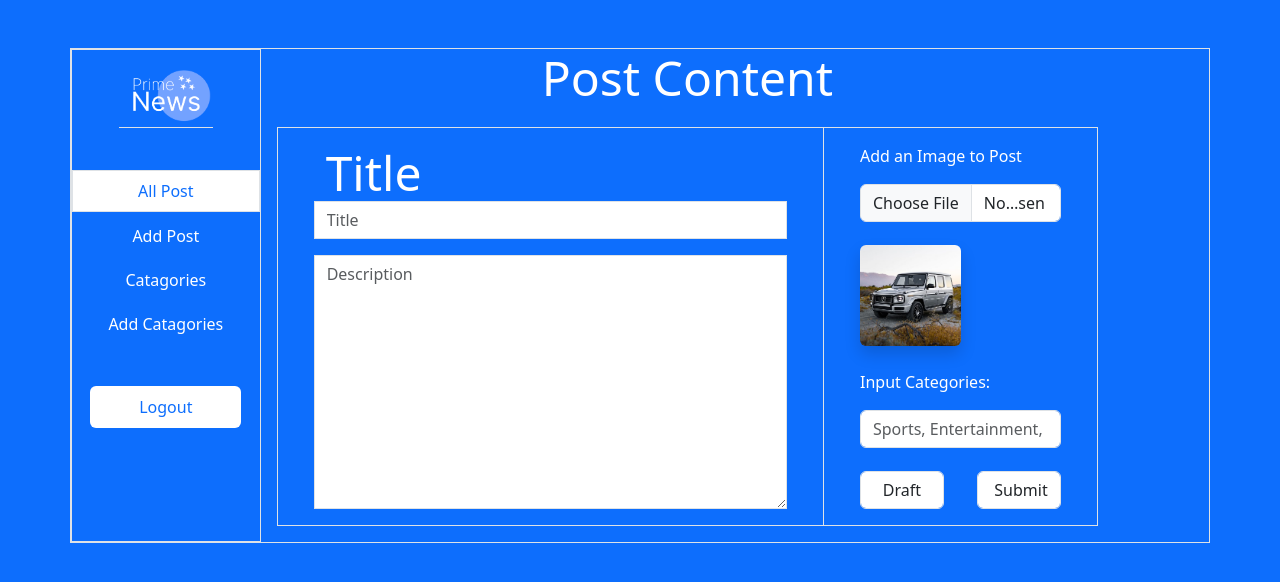
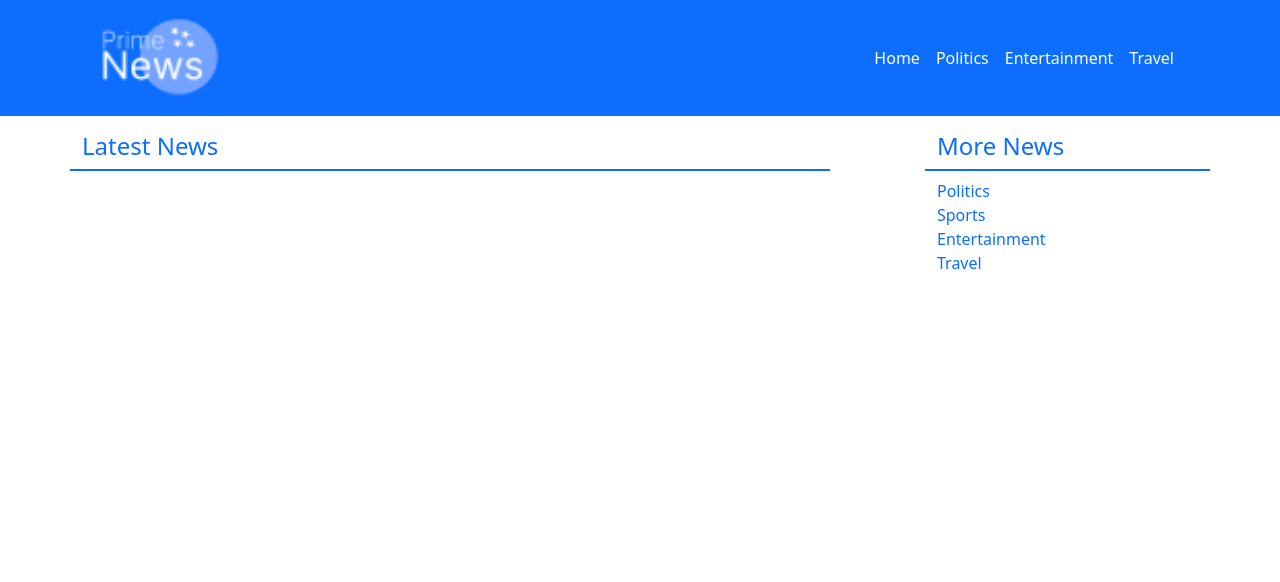
Before and after one commit to chinedugabriel/Blog-Post, a PHP site: page / in a window 1280 px wide. Shown: the top 582 px of the page. Run offline with PHP 8.4, Linux system fonts and the light colour scheme.

Commit message:
fix: made the navbar responsive, replaced the logo image and created menu files which would be imported in other file

```diff
--- /dev/null
+++ b/include/user_menu.inc.php
@@ -0,0 +1,54 @@
+    <!-- menu Starts here -->
+    <nav class="navbar navbar-expand-md bg-primary ">
+  <div class="container">
+    <a class="navbar-brand  w-50 " href="#">
+        <img src="./src/img/logo.png" alt="" class="img-fluid w-25 ">
+    </a>
+    <button class="navbar-toggler border border-light" type="button" data-bs-toggle="offcanvas" data-bs-target="#offcanvasNavbar" aria-controls="offcanvasNavbar" aria-label="Toggle navigation" style="color: white;" >
+      <!-- <span class="navbar-toggler-icon" style="color:white !important;" ></span> -->
+      <svg xmlns="http://www.w3.org/2000/svg" width="30" height="30" fill="currentColor" class="bi bi-list text-white" viewBox="0 0 16 16">
+        <path fill-rule="evenodd" d="M2.5 12a.5.5 0 0 1 .5-.5h10a.5.5 0 0 1 0 1H3a.5.5 0 0 1-.5-.5m0-4a.5.5 0 0 1 .5-.5h10a.5.5 0 0 1 0 1H3a.5.5 0 0 1-.5-.5m0-4a.5.5 0 0 1 .5-.5h10a.5.5 0 0 1 0 1H3a.5.5 0 0 1-.5-.5"/>
+    </svg>
+    </button>
+    <div class="offcanvas offcanvas-start bg-primary " tabindex="-1" id="offcanvasNavbar" aria-labelledby="offcanvasNavbarLabel">
+      <div class="offcanvas-header text-center">
+        <a class="offcanvas-title" id="offcanvasNavbarLabel">
+            <img src="./src/img/logo.png" alt="" class="img-fluid w-25">
+        </a>
+        <button type="button" class="btn border-none " data-bs-dismiss="offcanvas" aria-label="Close" style="color: white;" >
+            <svg xmlns="http://www.w3.org/2000/svg" width="30" height="30" fill="currentColor" class="bi bi-x-lg text-white" viewBox="0 0 16 16">
+                <path d="M2.146 2.854a.5.5 0 1 1 .708-.708L8 7.293l5.146-5.147a.5.5 0 0 1 .708.708L8.707 8l5.147 5.146a.5.5 0 0 1-.708.708L8 8.707l-5.146 5.147a.5.5 0 0 1-.708-.708L7.293 8z"/>
+            </svg>
+        </button>
+      </div>
+      <div class="offcanvas-body">
+        <ul class="navbar-nav justify-content-end flex-grow-1 pe-3">
+          <li class="nav-item ">
+            <a class="nav-link text-white active" aria-current="page" href="#">Home</a>
+          </li>
+          <li class="nav-item ">
+            <a class="nav-link text-white" href="#">Politics</a>
+          </li>
+          <li class="nav-item ">
+            <a class="nav-link text-white" href="#">Entertainment</a>
+          </li>
+          <li class="nav-item ">
+            <a class="nav-link text-white" href="#">Travel</a>
+          </li>
+        </ul>
+
+
+        <!-- <button class="btn btn-outline-light rounded px-3">
+        <svg xmlns="http://www.w3.org/2000/svg" width="20" height="16" fill="currentColor" class="bi bi-lock" viewBox="0 0 16 16">
+            <path d="M8 1a2 2 0 0 1 2 2v4H6V3a2 2 0 0 1 2-2m3 6V3a3 3 0 0 0-6 0v4a2 2 0 0 0-2 2v5a2 2 0 0 0 2 2h6a2 2 0 0 0 2-2V9a2 2 0 0 0-2-2M5 8h6a1 1 0 0 1 1 1v5a1 1 0 0 1-1 1H5a1 1 0 0 1-1-1V9a1 1 0 0 1 1-1"/>
+        </svg>
+        Login
+        </button> -->
+
+
+      </div>
+    </div>
+  </div>
+</nav>
+
+<!-- menu ends here -->
--- a/index.php
+++ b/index.php
@@ -12,103 +12,64 @@
     <!-- bootstrap link ends here -->
     <link rel="shortcut icon" href="./src/img/favicon.ico" type="image/x-icon">
 </head>
-<body class="bg-primary p-0 ">
-    <section class="vh-sm-100 ">
-        <div class="container-md mt-sm-5">
-            <div class="row border">
-                <div class="col-sm-2 border py-3 d-flex flex-column gap-4">
-                    <div class="row">
-                        <div class="col-md-12 text-center p-0">
-                            <img src="./src/img/logo.png" alt="logo" class="img-fluid w-50 w-md-75 border-bottom img-logo ">
+<body class=" ">
+ <?php
+    include_once "./include/user_menu.inc.php";
+ ?>
+
+    <section class="mt-3">
+        <div class="container">
+            <div class="row ">
+                <div class="col-sm-8">
+                    <div class="row text-primary border-bottom border-primary border-2">
+                        <div class="col-sm-12">
+                            <p class="h4">Latest News</p>
                         </div>
                     </div>
-                    <div class="row p-0 h-auto h-md-50">
-                        <div class="col-md-12 p-0">
-                            <ul class="list-unstyled h-100 py-3 d-flex flex-column justify-content-around">
-                                <li class=" border bg-white text-primary text-center py-2">
-                                    <a href="#" class=" text-decoration-none">
-                                        All Post
+                    <div class="row">
+                        <div class="col-sm-12">
+                            <!-- main news content goes here -->
+
+                        </div>
+                    </div>
+                </div>
+                <div class="col-sm-3 offset-sm-1 text-primary d-none d-sm-flex flex-column">
+                    <!-- category goes here -->
+                    <div class="row border-bottom border-primary border-2 mb-2">
+                        <div class="col-sm-12">
+                            <p class="h4">More News</p>
+                        </div>
+                    </div>
+                    <div class="row">
+                        <div class="col-sm-12">
+                            <ul class="list-unstyled">
+                                <li class="text-style-none">
+                                    <a href="#" class="text-decoration-none">
+                                        Politics
                                     </a>
                                 </li>
-                                <li class=" text-center  py-2">
-                                    <a href="#" class="text-white text-decoration-none">
-                                        Add Post
+                                <li class="text-style-none">
+                                    <a href="#" class="text-decoration-none">
+                                        Sports
                                     </a>
                                 </li>
-                                <li class=" text-center py-2">
-                                    <a href="#" class="text-white text-decoration-none">
-                                        Catagories
+                                <li class="text-style-none">
+                                    <a href="#" class="text-decoration-none">
+                                        Entertainment
                                     </a>
                                 </li>
-                                <li class=" text-center py-2">
-                                    <a href="#" class="text-white text-decoration-none">
-                                        Add Catagories
+                                <li class="text-style-none">
+                                    <a href="#" class="text-decoration-none">
+                                        Travel
                                     </a>
                                 </li>
-
-
                             </ul>
                         </div>
                     </div>
-                    <div class="row">
-                        <div class="col-md-12 text-center">
-                            <button class="btn py-md-2 px-md-5 btn bg-white text-primary">
-                               Logout
-                            </button>
-                        </div>
-                    </div>
-                </div>
-                <div class="col-sm-9 ">
-                    <form action="" method="" class="d-grid gap-1 p-3 pt-0 h-100">
-                        <div class="row">
-                            <div class="col-md-12 text-center">
-                                <p class="display-5 text-white">Post Content</p>
-                            </div>
-                        </div>
-                        <div class="row border">
-                            <div class="col-md-8 d-grid gap-3 py-3 px-5 border-end">
-                                <div class="row">
-                                    <p class="display-5 text-white m-0">
-                                        Title
-                                    </p>
-                                    <input type="text" class="form-control rounded rounded-0" name="" id="" placeholder="Title">
-                                </div>
-                                <div class="row">
-                                    <textarea class="form-control rounded rounded-0" name="" id="" rows="10" cols="" placeholder="Description"></textarea>
-                                </div>
-                            </div>
-                            <div class="col-md-4 d-flex flex-column gap-3 gap-md-0 justify-content-between py-3 px-5 ">
-                                <div class="row">
-                                    <p class="text-white p-0">Add an Image to Post</p>
-                                    <input type="file" class="form-control" name="upload-img" id="upload-img">
-                                </div>
-                                <div class="row ">
-                                    <!-- img should display when the user uploads an image -->
-                                    <img src="./src/img/259609483_10159616963876670_8003904271829121769_n.jpg" class="img-fluid w-50 m-0 p-0 rounded shadow" id="uploaded-img">
-                                </div>
-                                <div class="row">
-                                    <p class="text-white p-0">
-                                        Input Categories:
-                                    </p>
-                                    <input type="text" class="form-control" placeholder="Sports, Entertainment, Politics, Global ...." name="Categories" id="categories">
-                                </div>
-                                <!--
-                                    To save the post to draft which the user can use later you can use the same database table but have a column in the table as display status where the value would either be publish or draftBut remember when we want to display from the table we would use the row Ie(Display status) to get our data from the database for the index page or Blog page which all site visitors can see
 
-                                 -->
-                                <div class="row d-flex flex-row justify-content-between">
-                                    <div class="col-sm-5 my-1 px-0 my-sm-0">
-                                        <input type="submit" class="form-control px-3" name="submit" value="Draft">
-                                    </div>
-                                    <div class="col-sm-5  my-1 px-0 my-sm-0">
-                                        <input type="submit" class="form-control px-3" name="submit" value="Submit">
-                                    </div>
-                                </div>
-                            </div>
-                        </div>
-                    </form>
                 </div>
             </div>
+
         </div>
     </section>
 
```
Also changed, not shown: include/admin_menu.inc.php (added), src/img/logo.png.
